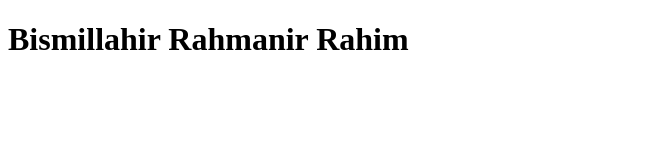
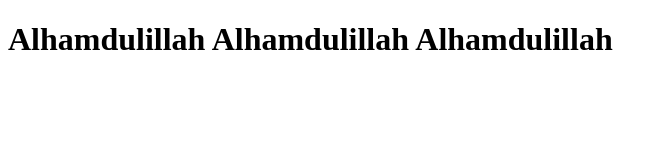
Before and after one commit to saklan/web-design, a plain HTML site: page new.html in a window 1280 px wide. Shown: the whole page, without its empty margins (0-667 px from the left). Drawn offline with Linux system fonts and the light colour scheme.

Commit message:
add some test in brancA

```diff
--- a/new.html
+++ b/new.html
@@ -7,6 +7,6 @@
     <title>Document</title>
 </head>
 <body>
-    <h1>Bismillahir Rahmanir Rahim</h1>
+    <h1>Alhamdulillah Alhamdulillah Alhamdulillah</h1>
 </body>
 </html>
```
